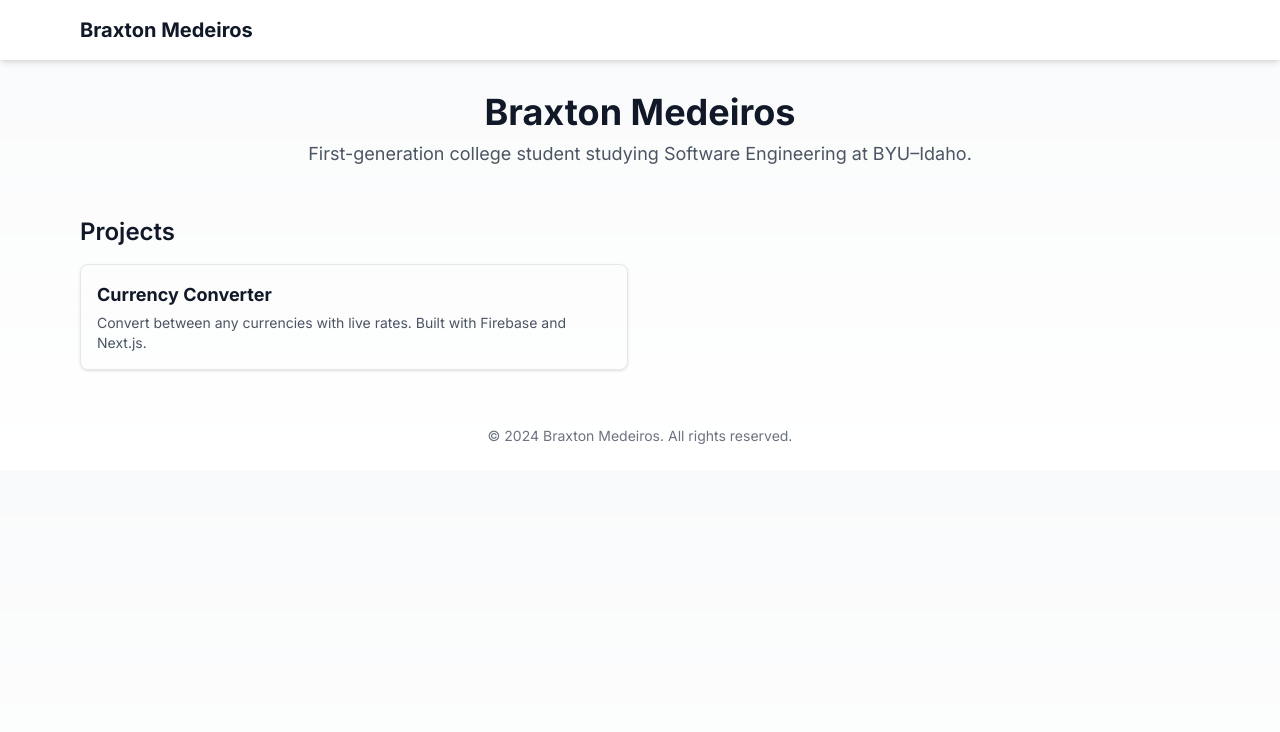
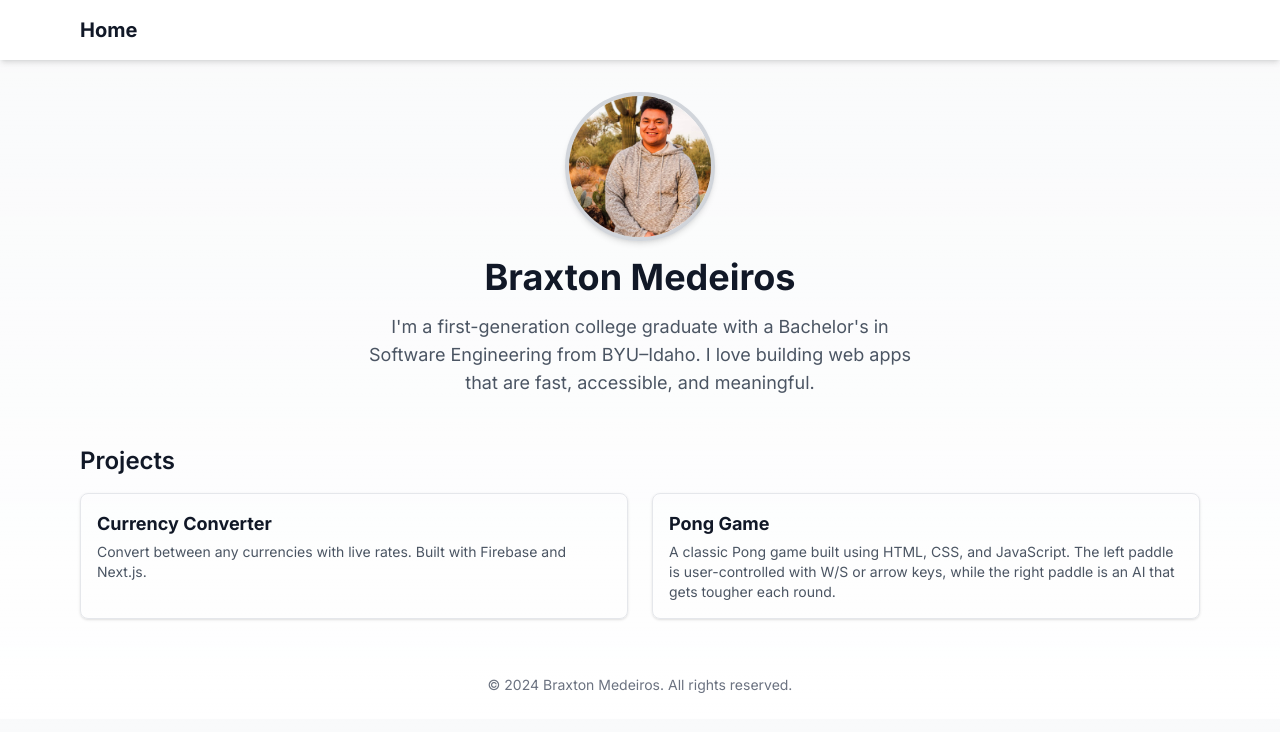
Before and after one commit to BraxtonMedeiros/HomePage, a Next.js app: page / in a window 1280 px wide. Shown: the top 732 px of the page. Built offline with nearby package versions, Linux system fonts and the light colour scheme.

Commit message:
Added more projects

```diff
--- a/app/currencyConverter/page.tsx
+++ b/app/currencyConverter/page.tsx
@@ -21,5 +21,4 @@ export default function Home() {
       </div>
     </main>
   );
-  console.log("Firebase API Key:", process.env.NEXT_PUBLIC_FIREBASE_API_KEY);
 }
--- a/app/layout.tsx
+++ b/app/layout.tsx
@@ -2,6 +2,7 @@ import type { Metadata } from "next";
 import { Inter } from "next/font/google";
 import "./globals.css";
 import React from "react";
+import Link from "next/link"; // 👈 Add this line
 
 const inter = Inter({ subsets: ["latin"] });
 
@@ -21,8 +22,10 @@ export default function RootLayout({
         {/* Header */}
         <header className="bg-white shadow-md">
           <div className="max-w-6xl mx-auto px-4 py-4 flex justify-between items-center">
-            <h1 className="text-xl font-bold">Braxton Medeiros</h1>
-            {/* You can add nav links here later if needed */}
+            {/* 👇 Wrap h1 in a Link */}
+            <Link href="/" className="text-xl font-bold hover:underline">
+              Home
+            </Link>
           </div>
         </header>
 
--- a/app/page.tsx
+++ b/app/page.tsx
@@ -1,20 +1,28 @@
 import React from "react";
 import Link from "next/link";
+import Image from "next/image";
 
 export default function Home() {
   return (
     <section className="space-y-12">
-      <div className="text-center">
+      <div className="text-center flex flex-col items-center space-y-4">
+        <Image
+          src="/me.jpg"
+          alt="Braxton Medeiros"
+          width={150}
+          height={150}
+          className="rounded-full border-4 border-gray-300 shadow-md"
+        />
         <h1 className="text-4xl font-bold">Braxton Medeiros</h1>
-        <p className="mt-2 text-lg text-gray-600">
-          First-generation college student studying Software Engineering at BYU–Idaho.
+        <p className="mt-2 text-lg text-gray-600 max-w-xl">
+          I'm a first-generation college graduate with a Bachelor's in Software Engineering from BYU–Idaho. I love building web apps that are fast, accessible, and meaningful.
         </p>
       </div>
 
       <div>
         <h2 className="text-2xl font-semibold mb-4">Projects</h2>
         <div className="grid grid-cols-1 sm:grid-cols-2 gap-6">
-          {/* Project Card with Link */}
+          {/* Currency Converter */}
           <Link
             href="/currencyConverter"
             className="block p-4 border rounded-lg shadow hover:shadow-md transition hover:bg-gray-100"
@@ -24,6 +32,19 @@ export default function Home() {
               Convert between any currencies with live rates. Built with Firebase and Next.js.
             </p>
           </Link>
+
+          {/* Pong Game */}
+          <a
+            href="https://github.com/BraxtonMedeiros/pongGame"
+            target="_blank"
+            rel="noopener noreferrer"
+            className="block p-4 border rounded-lg shadow hover:shadow-md transition hover:bg-gray-100"
+          >
+            <h3 className="text-lg font-bold">Pong Game</h3>
+            <p className="text-sm text-gray-600 mt-1">
+              A classic Pong game built using HTML, CSS, and JavaScript. The left paddle is user-controlled with W/S or arrow keys, while the right paddle is an AI that gets tougher each round.
+            </p>
+          </a>
         </div>
       </div>
     </section>
```
Also changed, not shown: public/me.jpg (added).
